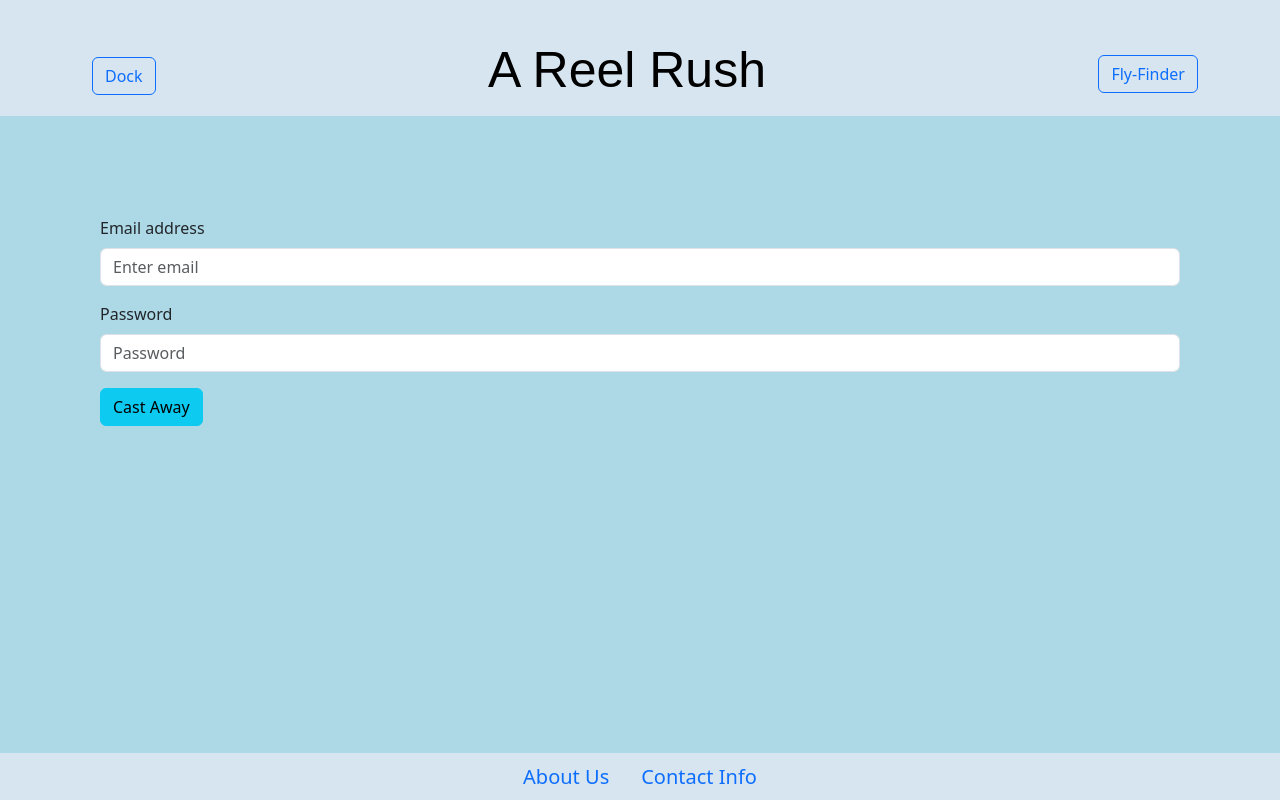
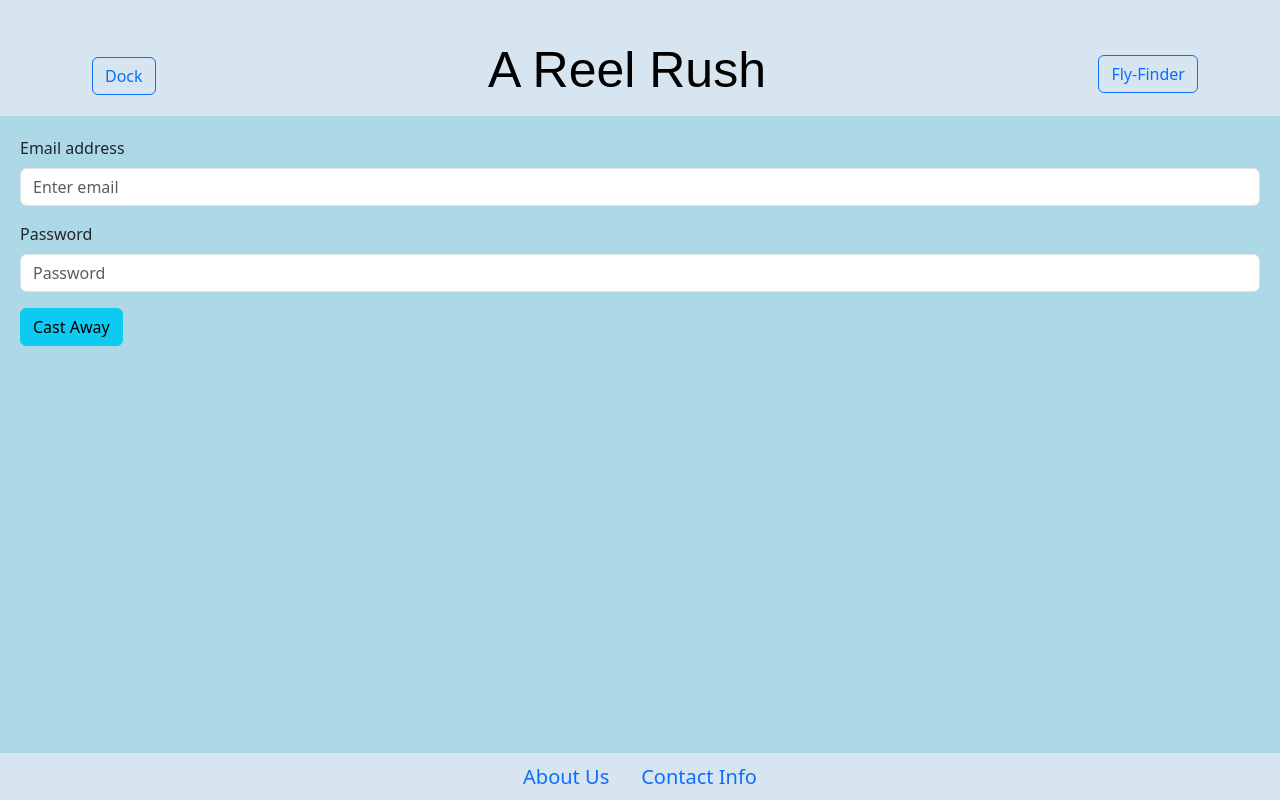
Before and after one commit to luciamsotelo/ReelRush, a React (Create React App) app in the folder frontend/: page /castIn in a window 1280 px wide. Built offline with nearby package versions, Linux system fonts and the light colour scheme.

Commit message:
worked on pictures

```diff
--- a/frontend/src/components/cards.js
+++ b/frontend/src/components/cards.js
@@ -68,7 +68,7 @@ function GridExample() {
     <Row xs={1} md={2} lg={3} className="g-4" style={{ marginBottom: '100px' }}>
       {cardsData.map((card, idx) => (
         <Col key={idx}>
-          <Card style={{ border: '10px outset #ffb79d', margin: '10px 30px 10px 30px', padding: '10px 10px 10px 10px', height: '100%' }}>
+          <Card style={{ border: '5px inset coral', margin: '10px 30px 10px 30px', padding: '10px 10px 10px 10px', height: '100%' }}>
             <Card.Img variant="top" src={card.image} />
             <Card.Body>
               <Card.Title>{card.title}</Card.Title>
@@ -77,7 +77,7 @@ function GridExample() {
               </Card.Text>
               {/* Use Link component instead of Button */}
               <Link to={card.link}>
-                <Button variant="info">Dive Deeper</Button>
+                <Button variant="info">Reel In</Button>
               </Link>
             </Card.Body>
           </Card>
--- a/frontend/src/components/login_form.js
+++ b/frontend/src/components/login_form.js
@@ -3,7 +3,15 @@ import Button from 'react-bootstrap/Button';
 
 function FormGroupExample() {
   return (
-    <Form className='' style={{padding: '100px'}}>
+
+    <div style={{
+      backgroundImage: 'url("")',
+      backgroundRepeat: 'no-repeat',
+      backgroundSize: 'cover',
+      padding: '20px',
+      textAlign: 'justify',
+    }}>
+    <Form className=''>
       <Form.Group className="mb-3" controlId="formGroupEmail">
         <Form.Label>Email address</Form.Label>
         <Form.Control type="email" placeholder="Enter email" />
@@ -14,6 +22,7 @@ function FormGroupExample() {
       </Form.Group>
       <Button variant="info">Cast Away</Button>
     </Form>
+    </div>
   );
 }
 
--- a/frontend/src/components/signup_form.js
+++ b/frontend/src/components/signup_form.js
@@ -4,7 +4,7 @@ import Button from 'react-bootstrap/Button';
 
 function FormGroupExample() {
   return (
-    <Form className='' style={{padding: '100px'}}>
+    <Form className='' style={{padding: '20px'}}>
       <Form.Group className="mb-3" controlId="formFirstName">
         <Form.Label>First Name</Form.Label>
         <Form.Control type="text" placeholder="Enter your first name" />
--- a/frontend/src/components/slides.js
+++ b/frontend/src/components/slides.js
@@ -6,7 +6,7 @@ function DarkVariantExample() {
       <Carousel.Item>
         <img
           className="d-block w-100"
-          src="https://encrypted-tbn0.gstatic.com/images?q=tbn:ANd9GcS6OpoLLQ_45XdyKUc6cbDEnrWtoJVHm2v2qqIJP4HUTA&s"
+          src="https://plus.unsplash.com/premium_photo-1661891469578-7fd063fe8b65?q=80&w=1195&auto=format&fit=crop&ixlib=rb-4.0.3&ixid=M3wxMjA3fDB8MHxwaG90by1wYWdlfHx8fGVufDB8fHx8fA%3D%3D"
           alt="First slide"
         />
         <Carousel.Caption>
@@ -17,7 +17,7 @@ function DarkVariantExample() {
       <Carousel.Item>
         <img
           className="d-block w-100"
-          src="holder.js/800x400?text=Second slide&bg=eee"
+          src="https://images.unsplash.com/photo-1471922694854-ff1b63b20054?q=80&w=1172&auto=format&fit=crop&ixlib=rb-4.0.3&ixid=M3wxMjA3fDB8MHxwaG90by1wYWdlfHx8fGVufDB8fHx8fA%3D%3D"
           alt="Second slide"
         />
         <Carousel.Caption>
@@ -28,7 +28,7 @@ function DarkVariantExample() {
       <Carousel.Item>
         <img
           className="d-block w-100"
-          src="holder.js/800x400?text=Third slide&bg=e5e5e5"
+          src="https://hellscanyon.tours/wp-content/uploads/2023/01/RiverAdventuresInc-214207-Pieces-Fishing-Equipment-blogbanner1-1080x675.jpg"
           alt="Third slide"
         />
         <Carousel.Caption>
```
Also changed, not shown: frontend/src/images/ocean.jpeg (added).
